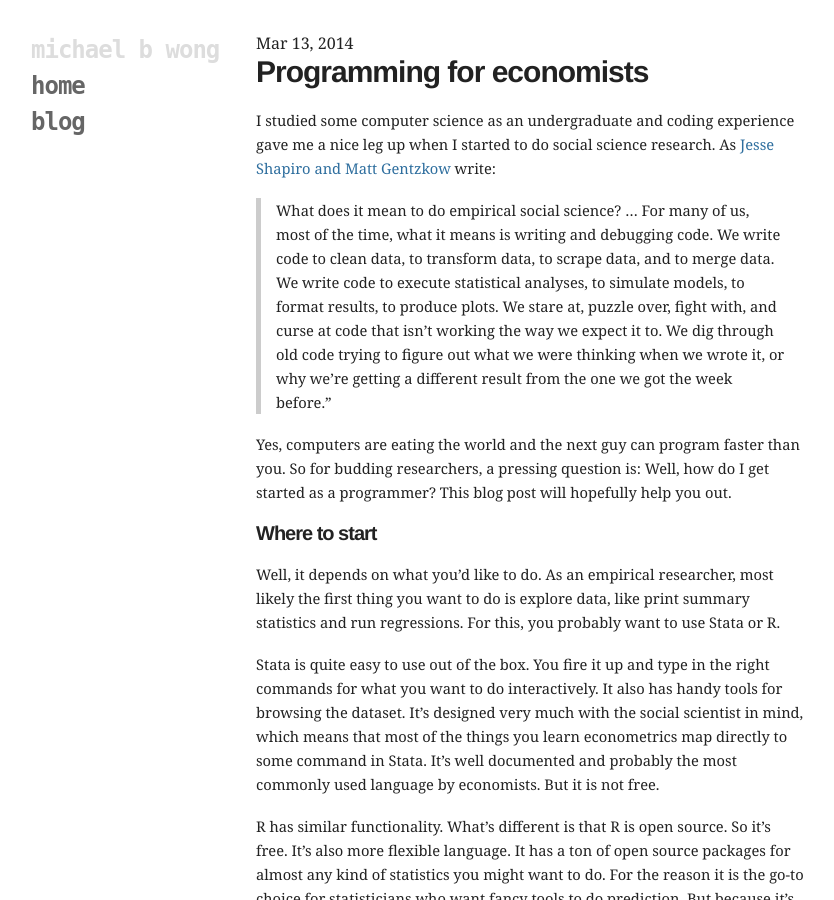
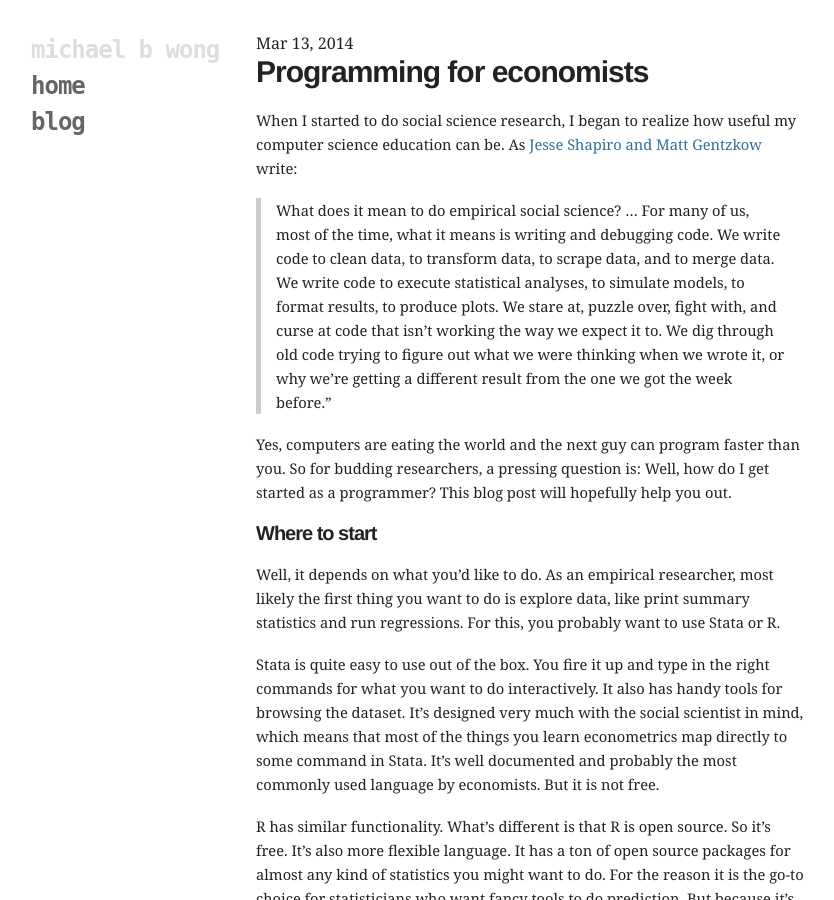
Before and after one commit to mbwong/mbwong.github.com, a Jekyll site: the page built from _posts/2014-03-13-programming-for-beginner-economists.md, in a window 1280 px wide and 900 px high. Shown: the whole window, without its empty margins (94-928 px from the left). Built offline with Jekyll 4.4.1, drawn with Linux system fonts in a browser that asks for light colours.

Commit message:
Update 2014-03-13-programming-for-beginner-economists.md

```diff
--- a/_posts/2014-03-13-programming-for-beginner-economists.md
+++ b/_posts/2014-03-13-programming-for-beginner-economists.md
@@ -6,7 +6,7 @@ layout: post
 
 # Programming for economists
 
-I studied some computer science as an undergraduate and coding experience gave me a nice leg up when I started to do social science research. As [Jesse Shapiro and Matt Gentzkow](http://faculty.chicagobooth.edu/jesse.shapiro/research/CodeAndData.pdf) write:
+When I started to do social science research, I began to realize how useful my computer science education can be. As [Jesse Shapiro and Matt Gentzkow](http://faculty.chicagobooth.edu/jesse.shapiro/research/CodeAndData.pdf) write:
 
 > What does it mean to do empirical social science? ... For many of us, most of the time, what it means is writing and debugging code. We write code to clean data, to transform data, to scrape data, and to merge data. We write code to execute statistical analyses, to simulate models, to format results, to produce plots. We stare at, puzzle over, ﬁght with, and curse at code that isn’t working the way we expect it to. We dig through old code trying to ﬁgure out what we were thinking when we wrote it, or why we’re getting a different result from the one we got the week before."
 
```
